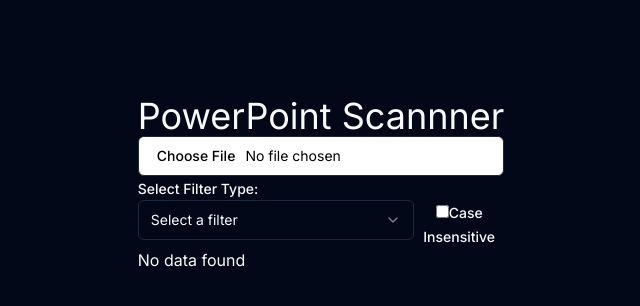
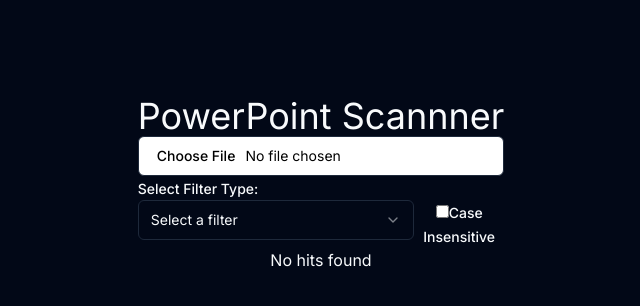
Before and after one commit to scissorhands26/soctools, a Next.js app: page / in a window 1280 px wide. Shown: the top 306 px of the page, without its empty margins (319-959 px from the left). Built offline with nearby package versions, Linux system fonts and the light colour scheme.

Commit message:
Updated how the words hits show

```diff
--- a/components/FileScanner/PowerPointScanner.tsx
+++ b/components/FileScanner/PowerPointScanner.tsx
@@ -454,6 +454,20 @@ const PPTXTextExtractor = () => {
     return "Unknown";
   }
 
+  const findHitWord = (
+    text: string,
+    filterCriteria: string[],
+    caseInsensitive: boolean
+  ): string | null => {
+    for (const criteria of filterCriteria) {
+      const regex = new RegExp(`(${criteria})`, caseInsensitive ? "i" : "g");
+      if (regex.test(text)) {
+        return criteria;
+      }
+    }
+    return null;
+  };
+
   return (
     <div>
       <div>
@@ -508,9 +522,22 @@ const PPTXTextExtractor = () => {
           </div>
         </div>
       </div>
+      <div>
         {filteredData.length > 0 ? (
           <div className="my-4">
-          {filteredData.map((entry, index) => (
+            {filteredData.map((entry, index) => {
+              const hitWord = findHitWord(
+                entry.text,
+                filterType === "classification"
+                  ? classificationMarkings
+                  : filterType === "profanity"
+                  ? profanityList
+                  : filterType === "custom" && customFilter
+                  ? customFilter.split(",").map((item) => item.trim())
+                  : [],
+                caseInsensitive
+              );
+              return (
                 <Card key={index} className="mb-2">
                   <CardHeader>
                     <CardTitle className="flex flex-row justify-between">
@@ -531,8 +558,10 @@ const PPTXTextExtractor = () => {
                   </CardHeader>
                   <CardContent>
                     <p>
-                  <strong>Hit on:</strong> {entry.text}
+                      <strong>Hit on:</strong>{" "}
+                      <span className="text-red-500">{hitWord || "None"}</span>
                     </p>
+                    <p>"{entry.text}"</p>
                   </CardContent>
                   <CardFooter>
                     <div className="grid grid-cols-3 gap-2 border w-full text-center">
@@ -542,13 +571,13 @@ const PPTXTextExtractor = () => {
                     </div>
                   </CardFooter>
                 </Card>
-          ))}
+              );
+            })}
           </div>
         ) : (
-        <div>
-          <p>No data found</p>
+          <div className="text-center">No hits found</div>
+        )}
       </div>
-      )}
     </div>
   );
 };
```
Lines whose indentation alone changed are shown as unchanged.
